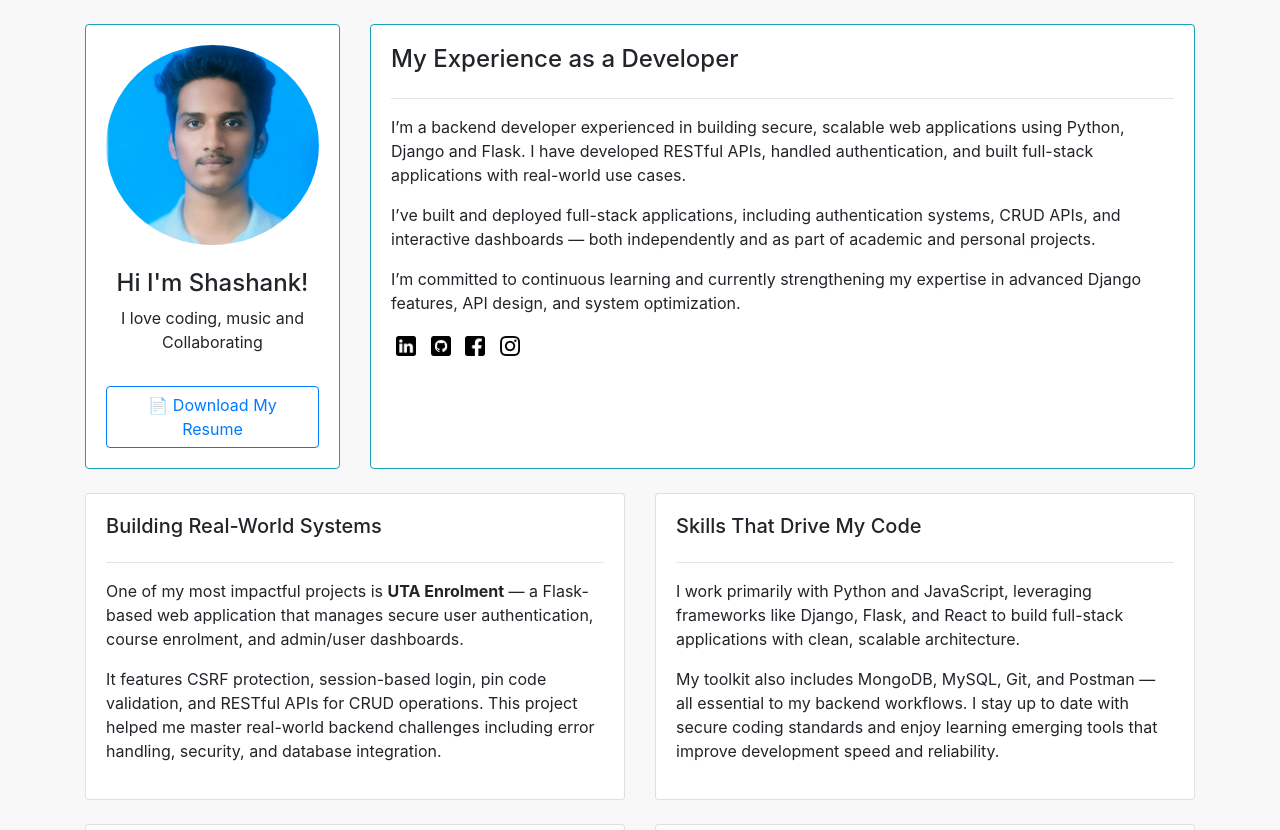
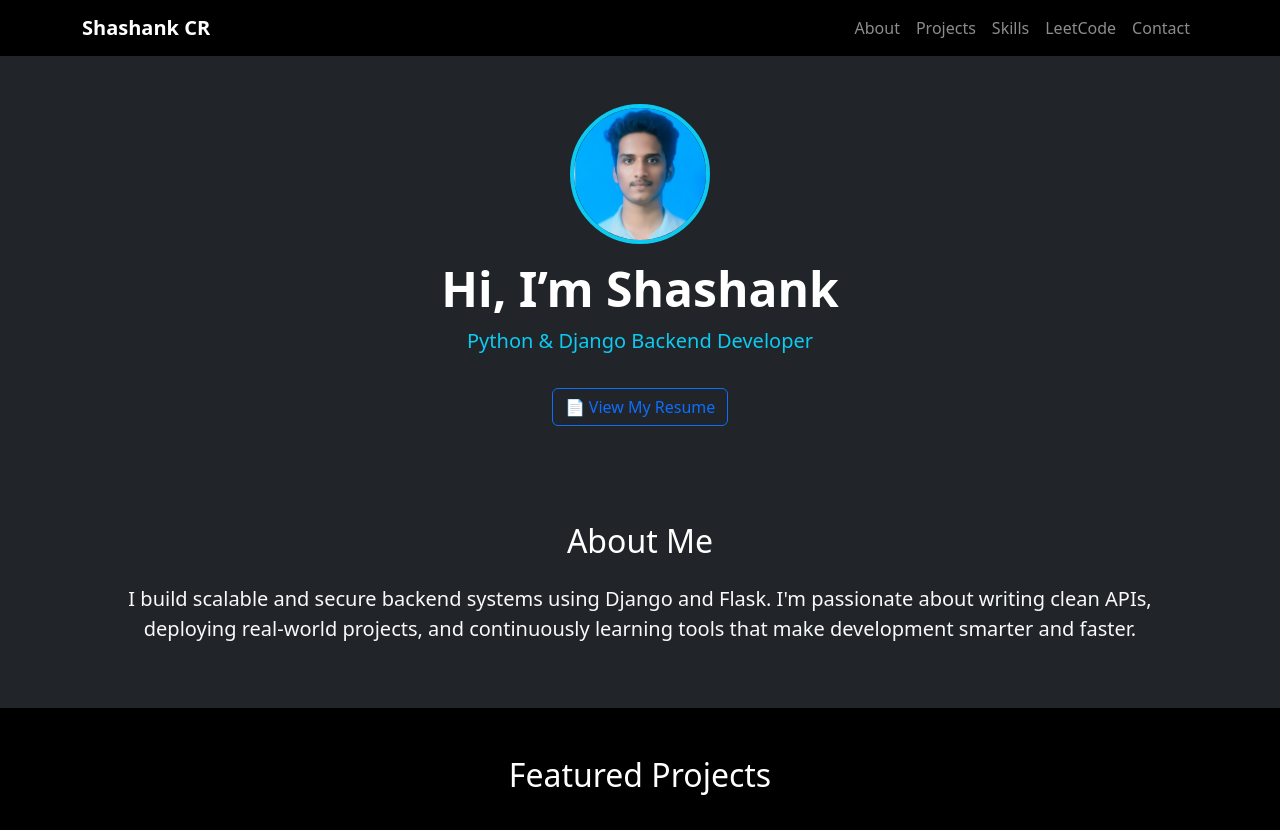
Before and after one commit to Shash1122/portfolio-site, a Django app: template base/templates/base/home.html in a window 1280 px wide. Shown: the top 830 px of the page. Run offline with Django 5.2, Linux system fonts and the light colour scheme; the template is opened without the code that fills it, so the values that code supplies are empty; some libraries are stand-ins or nearby versions.

Commit message:
Redesigned portfolio

```diff
--- a/base/templates/base/home.html
+++ b/base/templates/base/home.html
@@ -3,132 +3,230 @@
 <!DOCTYPE html>
 <html lang="en">
 <head>
-    <meta charset="UTF-8">
-    <meta name="viewport" content="width=device-width, initial-scale=1.0">
-    <title>Shashank CR</title>
-    <link href="{% static 'css/main.css' %}" rel="stylesheet" type="text/css">
-    <link rel="stylesheet" href="https://stackpath.bootstrapcdn.com/bootstrap/4.3.1/css/bootstrap.min.css" integrity="sha384-ggOyR0iXCbMQv3Xipma34MD+dH/1fQ784/j6cY/iJTQUOhcWr7x9JvoRxT2MZw1T" crossorigin="anonymous">
+  <meta charset="UTF-8" />
+  <meta name="viewport" content="width=device-width, initial-scale=1" />
+  <title>Shashank CR | Backend Developer</title>
+  <link href="https://cdn.jsdelivr.net/npm/bootstrap@5.3.2/dist/css/bootstrap.min.css" rel="stylesheet" />
+  <link href="{% static 'css/main.css' %}" rel="stylesheet" />
+</head>
 
-</head>
-<body>
-    <br>
+<body class="bg-dark text-white">
+
+<!-- Navbar -->
+<nav class="navbar navbar-expand-lg navbar-dark bg-black">
   <div class="container">
-        <div class="row">
-            <div class="col-md-3">
-                <div class="card card-body h-100 border-info" id="profile-wrapper">
-                    <img id="profile-pic" src="{% static 'images/shashank.jpg' %}">
-                    <br>
-                    <h4>Hi I'm Shashank!</h4>
-                    <p>I love coding, music and Collaborating</p>
-                <a class="btn btn-outline-primary btn-block mt-3 h-100" href="{% static 'files/resume.pdf' %}" download>
-                📄 Download My Resume
-            </a>
-                </div>
-            </div>
-            <div class="col-md-9">
-                <div class="card card-body h-100 border-info">
-                    <h4>My Experience as a Developer</h4>
-                    <hr>
-                    <p>
-                    I’m a backend developer experienced in building secure, scalable web applications using Python, Django and Flask.
-                    I have developed RESTful APIs, handled authentication, and built full-stack applications with real-world use cases.
-                    </p>
-
-                    <p>
-                    I’ve built and deployed full-stack applications, including authentication systems, CRUD APIs, and interactive dashboards — both independently and as part of academic and personal projects.
-                    </p>
-
-                    <p>
-                    I’m committed to continuous learning and currently strengthening my expertise in advanced Django features, API design, and system optimization.
-                    </p>
-
-                    <ul class="social-links">
-                    <li>
-                        <a href="https://www.linkedin.com/in/shashank-cr-7288372a6" target="_blank">
-                        <img class="social" src="{% static 'images/linkedin.png' %}" alt="LinkedIn">
-                        </a>
-                    </li>
-                    <li>
-                        <a href="https://github.com/Shash1122" target="_blank">
-                        <img class="social" src="{% static 'images/github.png' %}" alt="GitHub">
-                        </a>
-                    </li>
-                    <li>
-                        <a href="https://www.facebook.com/share/1GKybfMtz2/" target="_blank">
-                        <img class="social" src="{% static 'images/facebook.png' %}" alt="Facebook">
-                        </a>
-                    </li>
-                    <li>
-                        <a href="https://www.instagram.com/shash_4nk?igsh=MWc5cDZ1NWxtdnJpeg==" target="_blank">
-                        <img class="social" src="{% static 'images/instagram.png' %}" alt="Instagram">
-                        </a>
-
-                    </li>
+    <a class="navbar-brand fw-bold" href="{% url 'home' %}">Shashank CR</a>
+    <button class="navbar-toggler" data-bs-toggle="collapse" data-bs-target="#navbarNav">
+      <span class="navbar-toggler-icon"></span>
+    </button>
+    <div class="collapse navbar-collapse justify-content-end" id="navbarNav">
+      <ul class="navbar-nav">
+        <li class="nav-item"><a class="nav-link" href="#about">About</a></li>
+        <li class="nav-item"><a class="nav-link" href="#projects">Projects</a></li>
+        <li class="nav-item"><a class="nav-link" href="#skills">Skills</a></li>
+        <li class="nav-item"><a class="nav-link" href="#leetcode">LeetCode</a></li>
+        <li class="nav-item"><a class="nav-link" href="#contact">Contact</a></li>
       </ul>
     </div>
   </div>
+</nav>
+
+<!-- Hero Section -->
+<section class="text-center py-5">
+  <img src="{% static 'images/shashank.jpg' %}" class="rounded-circle mb-3 border border-4 border-info" width="140" height="140" alt="Shashank Picture">
+  <h1 class="display-5 fw-bold">Hi, I’m Shashank</h1>
+  <p class="lead text-info">Python & Django Backend Developer</p>
+  <a class="btn btn-outline-primary btn-block mt-3 h-100" href="https://drive.google.com/file/d/1pegZxBpjTSrJ8ZRRQTFgb58HooF_q8yg/view?usp=drive_link" target="_blank">
+  📄 View My Resume
+</a>
+
+
+</section>
+
+<!-- About -->
+<section id="about" class="container py-5">
+  <h2 class="text-center mb-4">About Me</h2>
+  <p class="text-center text-light fs-5">
+    I build scalable and secure backend systems using Django and Flask. I'm passionate about writing clean APIs, deploying real-world projects, and continuously learning tools that make development smarter and faster.
+  </p>
+</section>
+
+<!-- Projects -->
+<section id="projects" class="bg-black py-5">
+  <div class="container">
+    <h2 class="text-center text-white mb-5">Featured Projects</h2>
+    <div class="row row-cols-1 row-cols-sm-2 row-cols-md-3 g-4">
+
+      <!-- Project Card 1 -->
+      <div class="col">
+        <div class="card h-100 bg-dark text-white shadow-sm d-flex flex-column">
+          <img src="{% static 'images/code.jpg' %}" class="card-img-top" alt="QR Code Generator">
+          <div class="card-body d-flex flex-column">
+            <h5 class="card-title">QR Code Generator</h5>
+            <p class="card-text">A Django web app that generates QR codes from user input using Django forms and the qrcode library.</p>
+            <div class="mt-auto">
+              <a href="https://github.com/Shash1122/QRCodeGenerator" class="btn btn-outline-info btn-block">View Project →</a>
             </div>
-        <br>
-        <div class="row">
-             <div class="col-md-6">
-                <div class="card card-body h-100">
-                    <h5>Building Real-World Systems</h5>
-                    <hr>
-                    <p>
-                        One of my most impactful projects is <strong>UTA Enrolment</strong> — a Flask-based web application that manages secure user authentication, course enrolment, and admin/user dashboards.
-                    </p>
-                    <p>
-                        It features CSRF protection, session-based login, pin code validation, and RESTful APIs for CRUD operations. This project helped me master real-world backend challenges including error handling, security, and database integration.
-                    </p>
-                </div>
-             </div>
-
-            <div class="col-md-6">
-                <div class="card card-body h-100">
-                    <h5>Skills That Drive My Code</h5>
-                    <hr>
-                    <p>
-                    I work primarily with Python and JavaScript, leveraging frameworks like Django, Flask, and React to build full-stack applications with clean, scalable architecture.
-                    </p>
-                    <p>
-                    My toolkit also includes MongoDB, MySQL, Git, and Postman — all essential to my backend workflows. I stay up to date with secure coding standards and enjoy learning emerging tools that improve development speed and reliability.
-                    </p>
           </div>
         </div>
       </div>
 
-        <br>
-        <div class="row">
-            <div class="col-md-6">
-                <div class="card card-body h-100">
-                    <h5>How I Approach Learning</h5>
-                    <hr>
-                    <p>
-                    I believe in learning by building. I dive into real-world projects that challenge me to apply new concepts hands-on, rather than just reading theory.
-                    </p>
-                    <p>
-                    Whether it’s implementing authentication from scratch or integrating APIs, I experiment, debug, and explore until I understand how everything fits together. For me, failure is just a step toward deeper understanding.
-                    </p>
+      <!-- Project Card 2 -->
+      <div class="col">
+        <div class="card h-100 bg-dark text-white shadow-sm d-flex flex-column">
+          <img src="{% static 'images/code.jpg' %}" class="card-img-top" alt="WeatherNow App">
+          <div class="card-body d-flex flex-column">
+            <h5 class="card-title">WeatherNow App</h5>
+            <p class="card-text">Django-based weather forecast app using OpenWeatherMap API and Google image search for dynamic city views.</p>
+            <div class="mt-auto">
+              <a href="https://github.com/Shash1122/WeatherNow" class="btn btn-outline-info btn-block">View Project →</a>
+            </div>
+          </div>
         </div>
       </div>
 
-            <div class="col-md-6">
-                <div class="card card-body h-100">
-                    <h5>What's Next for Me</h5>
-                    <hr>
-                    <p>
-                    I’m focused on strengthening my backend development skills, contributing to impactful projects, and continuing to build production-ready systems using Django, Flask, and modern APIs.
-                    </p>
-                    <p>
-                    In the short term, I aim to join a collaborative development team where I can apply my skills, learn from experienced engineers, and take on challenges that push my technical boundaries.
-                    </p>
+      <!-- Project Card 3: Portfolio Website -->
+      <div class="col">
+        <div class="card h-100 bg-dark text-white shadow-sm d-flex flex-column">
+          <img src="{% static 'images/code.jpg' %}" class="card-img-top" alt="Portfolio Website">
+          <div class="card-body d-flex flex-column">
+            <h5 class="card-title">Portfolio Website</h5>
+            <p class="card-text">Personal portfolio built with Django and Bootstrap to showcase my skills, experience, and projects using dynamic rendering.</p>
+            <div class="mt-auto">
+              <a href="https://github.com/Shash1122/portfolio-site" class="btn btn-outline-info btn-block">View Project →</a>
+            </div>
+          </div>
         </div>
       </div>
 
     </div>
-        <br>
+  </div>
+</section>
 
-        <br>
+
+
+
+<!-- Skills -->
+<section class="bg-dark py-5" id="skills">
+  <div class="container">
+    <h2 class="text-center text-white mb-4">Skills & Technologies</h2>
+    <div class="row row-cols-2 row-cols-sm-3 g-3 text-center">
+      <div class="col">
+        <div class="bg-secondary text-white p-3 rounded shadow-sm hover-shadow">
+          Python
         </div>
+      </div>
+      <div class="col">
+        <div class="bg-secondary text-white p-3 rounded shadow-sm hover-shadow">
+          Django
+        </div>
+      </div>
+      <div class="col">
+        <div class="bg-secondary text-white p-3 rounded shadow-sm hover-shadow">
+          Flask
+        </div>
+      </div>
+      <div class="col">
+        <div class="bg-secondary text-white p-3 rounded shadow-sm hover-shadow">
+          React
+        </div>
+      </div>
+      <div class="col">
+        <div class="bg-secondary text-white p-3 rounded shadow-sm hover-shadow">
+          MongoDB
+        </div>
+      </div>
+      <div class="col">
+        <div class="bg-secondary text-white p-3 rounded shadow-sm hover-shadow">
+          Git
+        </div>
+      </div>
+    </div>
+  </div>
+</section>
+
+<!--leetcode-->
+<section id="leetcode" class="bg-dark py-5 text-center">
+  <div class="container">
+    <h2 class="text-center text-white mb-4">LeetCode Stats</h2>
+    <img src="https://leetcode-stats.vercel.app/api?username=Shashank_C_R&theme=dark" alt="LeetCode Stats" style="max-width: 100%; height: auto;">
+    <div class="mt-3">
+      <a href="https://leetcode.com/u/Shashank_C_R/" target="_blank" class="btn btn-outline-info">View My LeetCode Profile</a>
+    </div>
+  </div>
+</section>
+
+
+<!-- Contact -->
+<section id="contact" class="bg-black py-5">
+  <div class="container text-center">
+    <h2 class="mb-4 text-white">Connect with Me</h2>
+    <a href="https://www.linkedin.com/in/shashank-cr-7288372a6" target="_blank">
+      <img src="{% static 'images/linkedin.png' %}" class="mx-2 social" alt="LinkedIn">
+    </a>
+    <a href="https://github.com/Shash1122" target="_blank">
+      <img src="{% static 'images/github.png' %}" class="mx-2 social" alt="GitHub">
+    </a>
+    <a href="https://www.instagram.com/shash_4nk" target="_blank">
+      <img src="{% static 'images/instagram.png' %}" class="mx-2 social" alt="Instagram">
+    </a>
+    <a href="mailto:shashankcr2004@hotmail.com" target="_blank">
+      <img src="{% static 'images/email.png' %}" class="mx-2 social" alt="Email">
+    </a>
+  </div>
+</section>
+
+
+<!-- Footer -->
+<footer class="bg-dark text-white py-4 mt-5">
+  <div class="container">
+    <div class="row text-center text-md-start">
+
+      <!-- Column 1: About -->
+      <div class="col-md-4 mb-3">
+        <h5 class="text-uppercase text-info">About</h5>
+        <p class="text-light small mb-0">
+          Final-year student skilled in Python, Django & Cybersecurity. Passionate about secure, functional apps.
+        </p>
+      </div>
+
+      <!-- Column 2: Quick Links -->
+      <div class="col-md-4 mb-3">
+        <h5 class="text-uppercase text-info">Quick Links</h5>
+        <ul class="list-unstyled">
+          <li><a href="#about" class="text-light text-decoration-none">About</a></li>
+          <li><a href="#projects" class="text-light text-decoration-none">Projects</a></li>
+          <li><a href="#skills" class="text-light text-decoration-none">Skills</a></li>
+          <li><a href="#contact" class="text-light text-decoration-none">Contact</a></li>
+          <li><a href="#leetcode" class="text-light text-decoration-none">LeetCode</a></li>
+        </ul>
+      </div>
+
+      <!-- Column 3: Contact / Social -->
+      <div class="col-md-4 mb-3">
+        <h5 class="text-uppercase text-info">Reach Me</h5>
+        <ul class="list-unstyled">
+          <li><a href="mailto:shashankcr2004@hotmail.com" class="text-light text-decoration-none">Email</a></li>
+          <li><a href="https://github.com/Shash1122" target="_blank" class="text-light text-decoration-none">GitHub</a></li>
+          <li><a href="https://www.linkedin.com/in/shashank-cr-7288372a6" target="_blank" class="text-light text-decoration-none">LinkedIn</a></li>
+        </ul>
+      </div>
+
+    </div>
+
+    <hr class="border-secondary">
+
+    <div class="text-center text-light small">
+      Shashank CR • <span id="year"></span>
+    </div>
+  </div>
+</footer>
+
+<script>
+  document.getElementById("year").textContent = new Date().getFullYear();
+</script>
+
+
+<script src="https://cdn.jsdelivr.net/npm/bootstrap@5.3.2/dist/js/bootstrap.bundle.min.js"></script>
 </body>
 </html>
--- a/myportfolio/urls.py
+++ b/myportfolio/urls.py
@@ -19,7 +19,7 @@ from django.urls import path,include
 from base import views
 urlpatterns = [
     path('admin/', admin.site.urls),
-    path('base/',include('base.urls'))
+    path('',include('base.urls'))
 ]
 
 import os
--- a/static/css/main.css
+++ b/static/css/main.css
@@ -1,9 +1,9 @@
-body{
-	background-color:#F8F8F8!important;
+/* Light background for entire page */
+body {
+  background-color: #F8F8F8 !important;
 }
 
-
-
+/* Profile card styling */
 #profile-wrapper {
   padding: 20px;
   text-align: center;
@@ -16,27 +16,25 @@ body{
   border-radius: 50%;
 }
 
+/* Contact section icons */
 .social {
-  width: 24px;
+  width: 40px;
+  height: 40px;
   margin: 5px;
+  transition: transform 0.3s ease, filter 0.3s ease;
 }
 
-.btn-sm {
-  font-size: 0.85rem;
-  padding: 5px 10px;
+.social:hover {
+  transform: scale(1.1);
+  filter: brightness(1.2);
 }
 
-ul{
-    padding:0;
-    list-style-type: none;
+.hover-shadow:hover {
+  box-shadow: 0 0 10px rgba(255, 255, 255, 0.2);
+  transition: box-shadow 0.3s ease;
 }
 
-.social-links ul, li{
-    list-style-type:none;
-    display:inline-block;
+.project-img {
+  height: 180px;
+  object-fit: cover;
 }
-
-.social{
-    width:20px;
-    height:20px;
-}
```
Also changed, not shown: db.sqlite3, static/images/email.png (added), static/images/facebook (1).png (added), static/images/github.png, static/images/instagram.png, static/images/linkedin.png, static/images/twitter.png (deleted), static/images/weather.jpg (added), static/images/youtube.png (deleted), 3 other files. Lines whose indentation alone changed are shown as unchanged.
